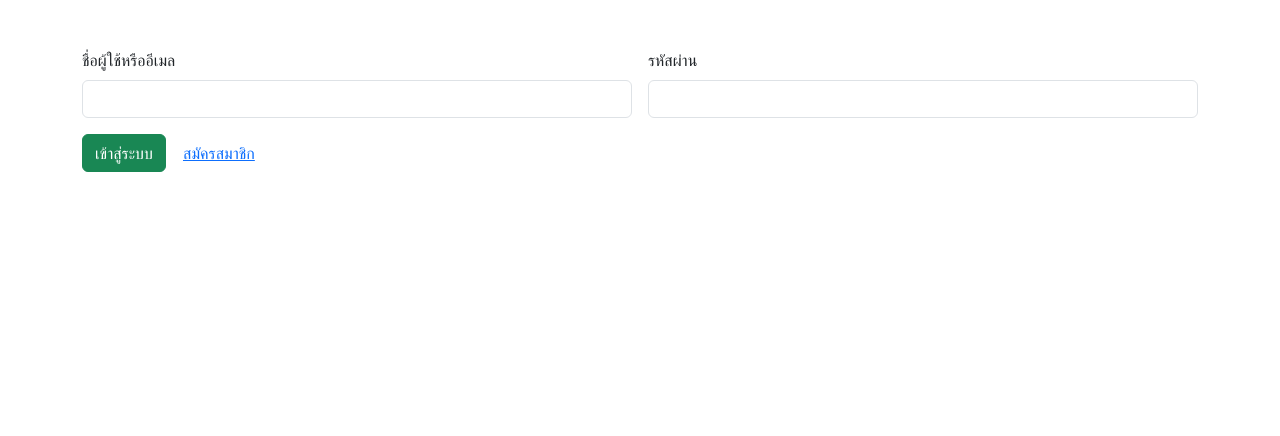
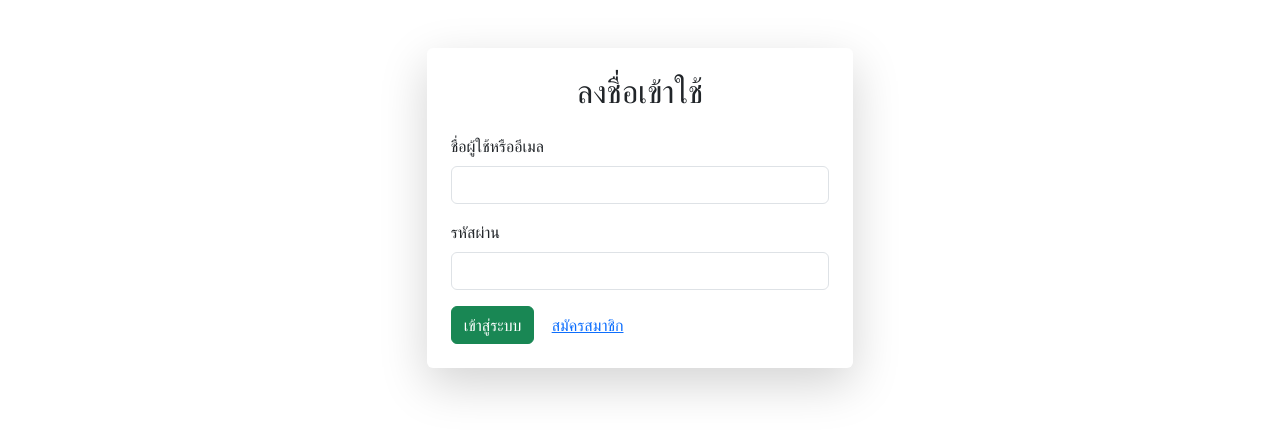
Before and after one commit to Pacharakit042/PHP-Basic, a PHP site: page /online_shop/login.php in a window 1280 px wide. Shown: the top 436 px of the page. Run offline with PHP 8.4, Linux system fonts and the light colour scheme.

Commit message:
Add files via upload

```diff
--- a/online_shop/login.php
+++ b/online_shop/login.php
@@ -49,6 +49,8 @@ if ($_SERVER['REQUEST_METHOD'] === 'POST') {
 
 <body>
 
+    <div class="container mt-5 justify-content-center col-md-4 card shadow-lg border-0 card-body p-4">
+
         <?php if (isset($_GET['register']) && $_GET['register'] === 'success'): ?>
             <div class="alert alert-success">สมัครสมาชิกสำเร็จ กรุณาเข้าสู่ระบบ</div>
         <?php endif; ?>
@@ -57,13 +59,13 @@ if ($_SERVER['REQUEST_METHOD'] === 'POST') {
             <div class="alert alert-danger"><?= htmlspecialchars($error) ?></div>
         <?php endif; ?>
 
-    <div class="container mt-5">
+        <h2 class="mb-4 text-center">ลงชื่อเข้าใช้</h2>
         <form method="post" class="row g-3">
-            <div class="col-md-6">
+            <div class="col-12">
                 <label for="username_or_email" class="form-label">ชื่อผู้ใช้หรืออีเมล</label>
                 <input type="text" name="username_or_email" id="username_or_email" class="form-control">
             </div>
-            <div class="col-md-6">
+            <div class="col-12">
                 <label for="password" class="form-label">รหัสผ่าน</label>
                 <input type="password" name="password" id="password" class="form-control">
             </div>
--- a/online_shop/register.php
+++ b/online_shop/register.php
@@ -62,9 +62,9 @@ if ($_SERVER['REQUEST_METHOD'] === 'POST') {
 
 </head>
 
-<bod y>
-    <div class="container mt-5">
-        <h2 class="mb-4">สมัครสมาชิก</h2>
+<body>
+    <div class="container mt-5 justify-content-center col-md-4 card shadow-lg border-0 card-body p-4">
+        <h2 class="mb-4 text-center">สมัครสมาชิก</h2>
 
         <?php if (!empty($error)): // ถ้ามีข้อผิดพลาด ให้แสดงข้อความ ?>
             <div class="alert alert-danger">
```
Also changed, not shown: online_shop/index.php (+6 -4 lines). Lines whose indentation alone changed are shown as unchanged.
